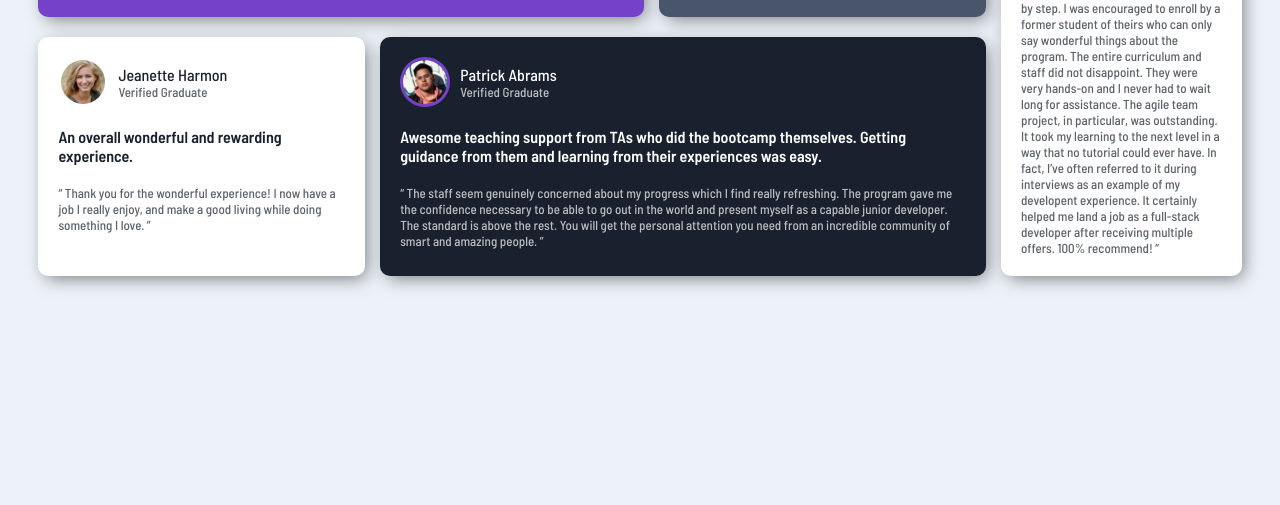
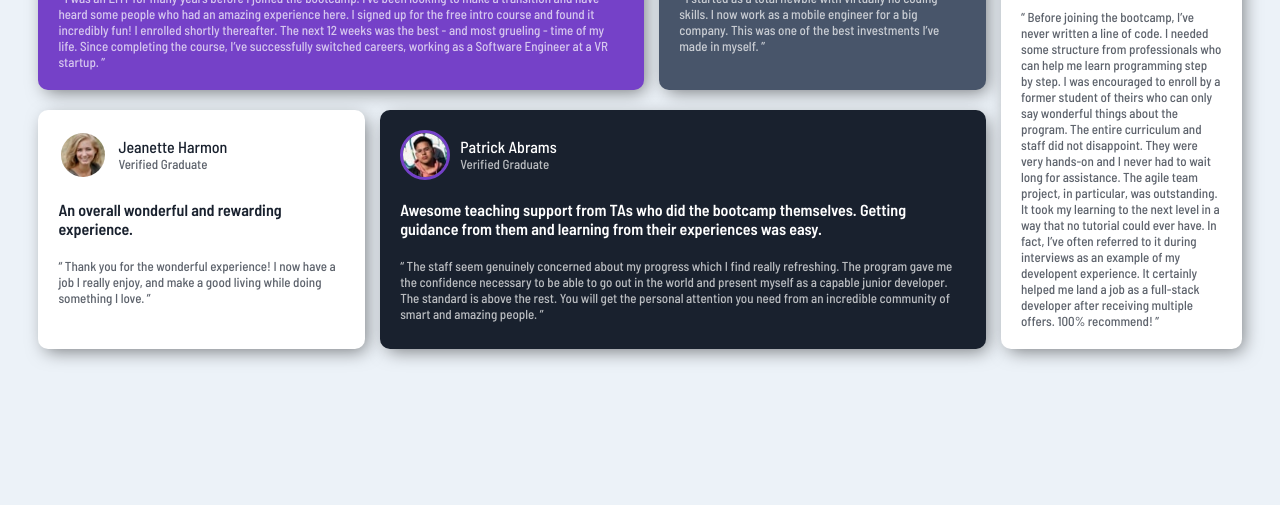
Before and after one commit to ioangheraszim/FrontendMentor-TestimonialGrid-Challenge, a plain HTML site: page index.html in a window 1280 px wide. Shown: the part 295-800 px from the top of the page. Drawn offline with Linux system fonts and the light colour scheme.

Commit message:
fixed vertical allignment issue as suggested

```diff
--- a/style.css
+++ b/style.css
@@ -8,6 +8,7 @@
     --light-gray-blue: #ecf2f8;
 }
 
+/* CSS Reset */
 * {
     box-sizing: border-box;
     margin: 0;
@@ -15,9 +16,13 @@
 }
 
 body {
+    min-height: 100vh;
     background-color: var(--light-gray-blue);
     font-family: 'Barlow Semi Condensed', sans-serif;
     font-size: 13px;
+    display: flex;
+    align-items: center;
+    justify-content: center;
 }
 
 #testimonial-container {
```
